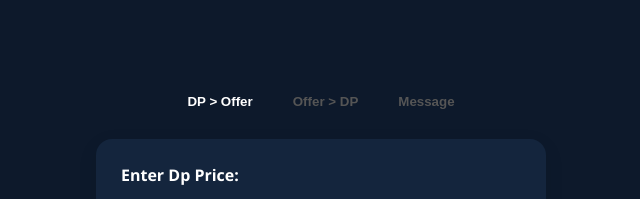
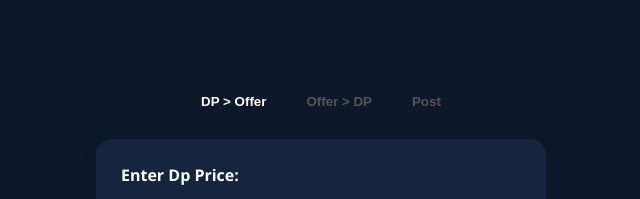
Before and after one commit to sbghule212/Pratyushpricecalculator, a plain HTML site: page index.html in a window 1280 px wide. Shown: the top 199 px of the page, 319-959 px from the left. Drawn offline with Linux system fonts and the light colour scheme.

Commit message:
Update index.html

```diff
--- a/index.html
+++ b/index.html
@@ -132,7 +132,7 @@ border: 3px solid var(--card-bg);
 <div class="tabs">
   <button class="tab active" onclick="switchTab('forward')">DP > Offer</button>
   <button class="tab" onclick="switchTab('reverse')">Offer > DP</button>
-  <button class="tab" onclick="switchTab('message')">Message</button>
+  <button class="tab" onclick="switchTab('message')">Post</button>
 </div>
 
 <!-- Forward Calculator -->
```
